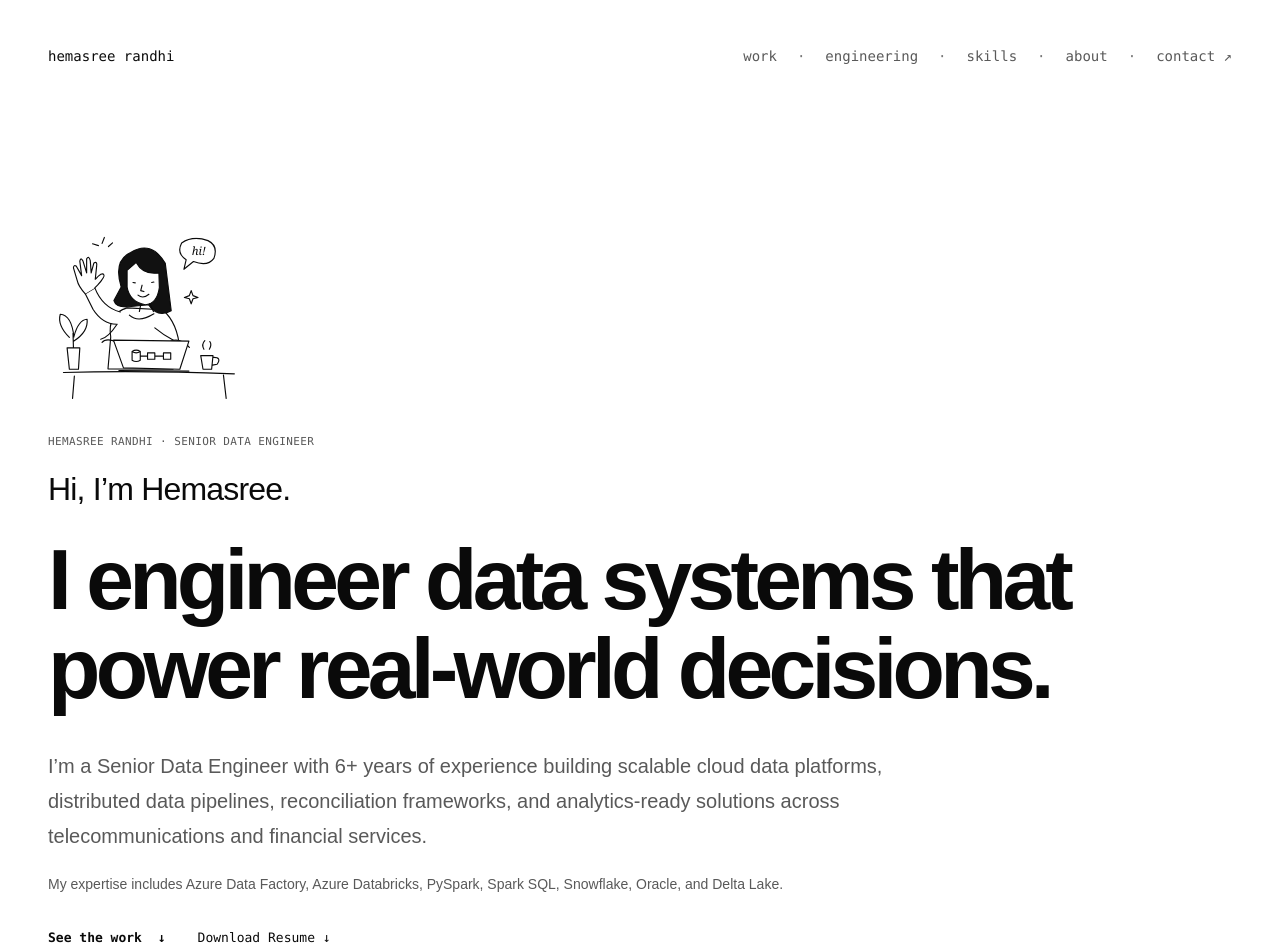
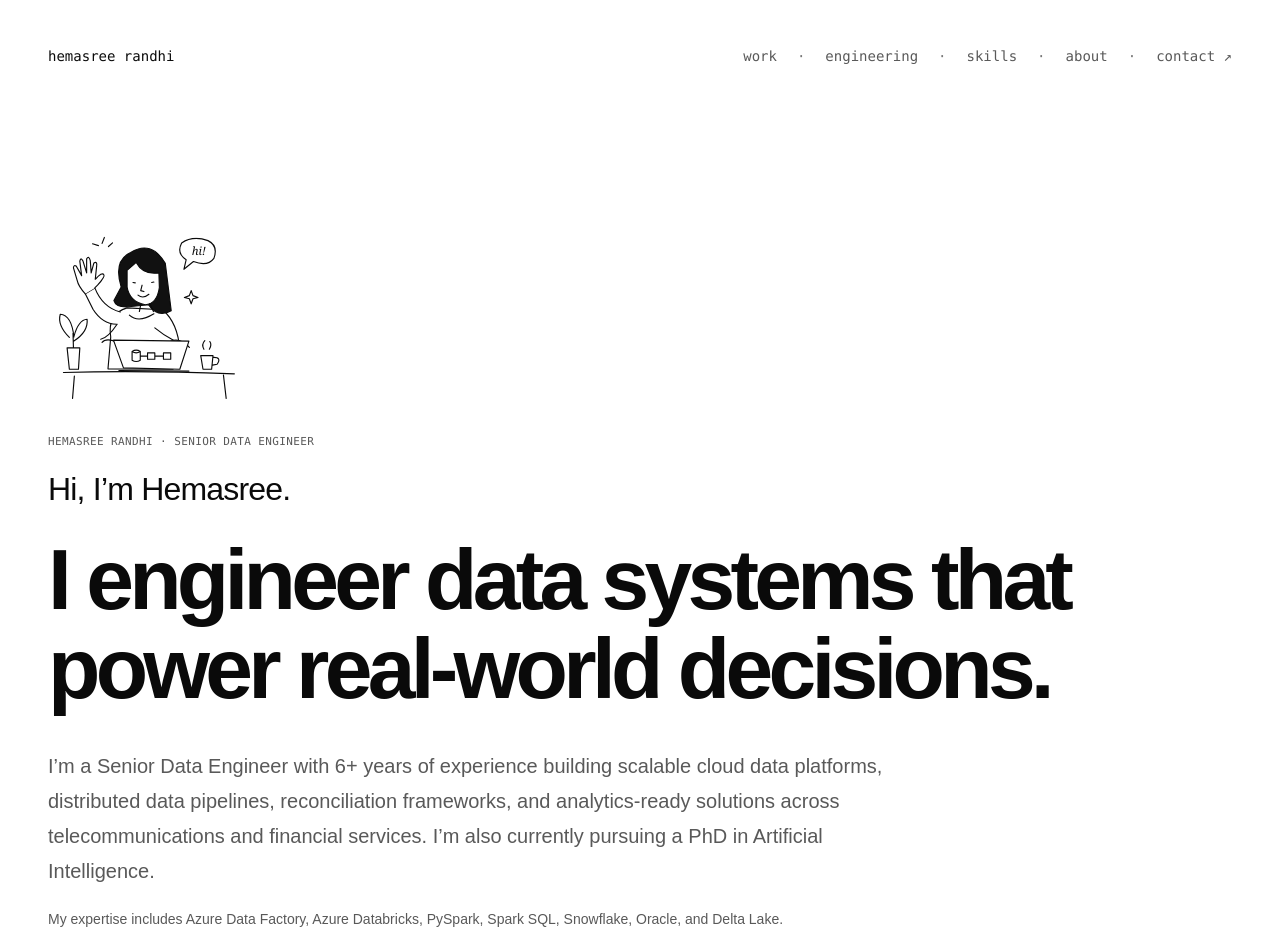
Before and after one commit to hrandhi-5303/Portfolio, a Next.js app: page / in a window 1280 px wide. Shown: the top 952 px of the page. Built offline with nearby package versions, Linux system fonts and the light colour scheme.

Commit message:
Mention current AI PhD studies in homepage introduction

```diff
--- a/app/page.tsx
+++ b/app/page.tsx
@@ -28,7 +28,8 @@ export default function Home() {
             I’m a Senior Data Engineer with 6+ years of experience building
             scalable cloud data platforms, distributed data pipelines,
             reconciliation frameworks, and analytics-ready solutions across
-            telecommunications and financial services.
+            telecommunications and financial services. I’m also currently
+            pursuing a PhD in Artificial Intelligence.
           </p>
           <p className="hero-note">
             My expertise includes Azure Data Factory, Azure Databricks, PySpark,
```
